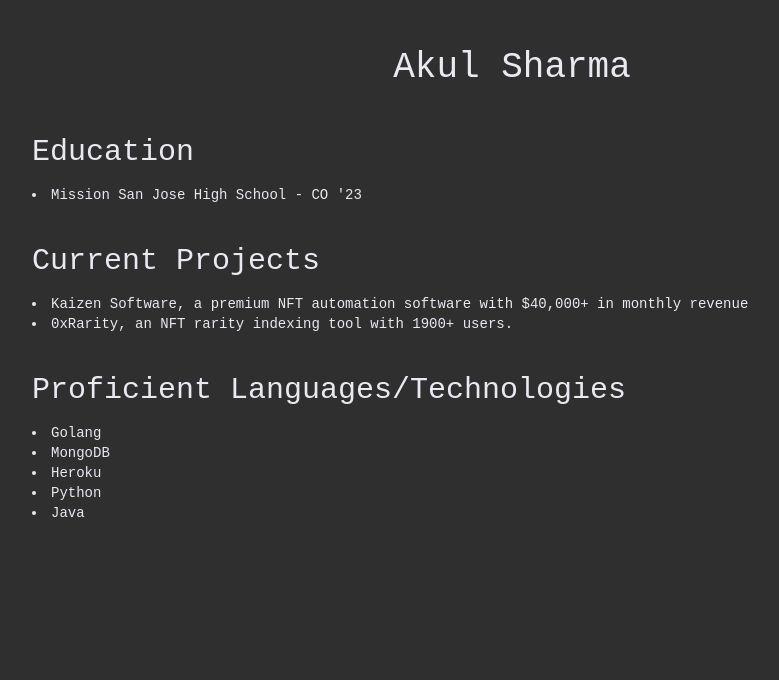
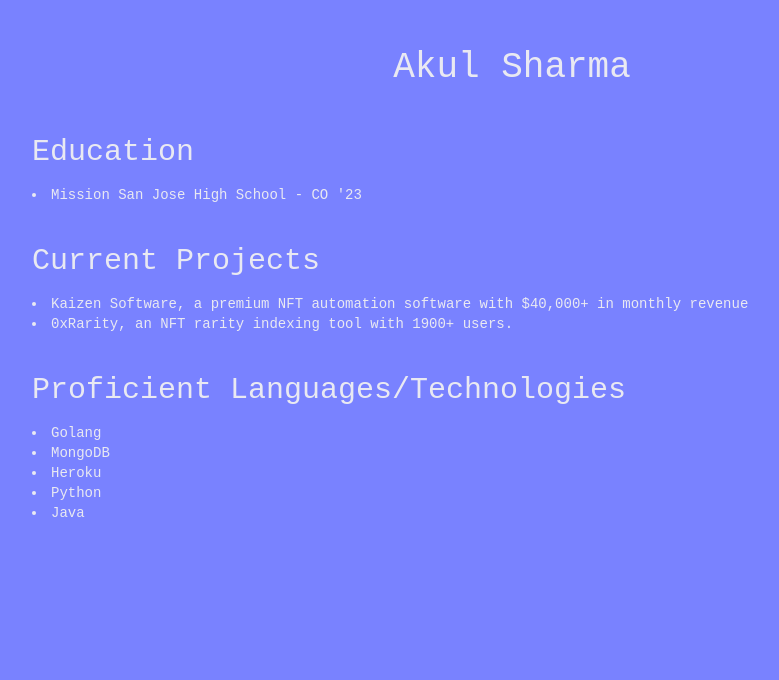
Before and after one commit to akulsharma1/Personal-Site, a plain HTML site: page view/homepage.html in a window 1280 px wide. Shown: the top 680 px of the page, without its empty margins (128-907 px from the left). Drawn offline with nearby package versions, Linux system fonts and the light colour scheme.

Commit message:
Update homepage.html

```diff
--- a/view/homepage.html
+++ b/view/homepage.html
@@ -11,12 +11,12 @@
         <script src="https://maxcdn.bootstrapcdn.com/bootstrap/3.4.1/js/bootstrap.min.js"></script>
         <style>
             body {
-                background-color: #2f2f30;
+                background-color: #7982ff;
                 color: #e9e9f2;
                 font-family: 'Roboto Mono', monospace;
             }
             h1 {
-                background-color: #2f2f30;
+                background-color: #7982ff;
                 color: #e9e9f2;
                 font-family: 'Roboto Mono', monospace;
                 text-align: center;
```
